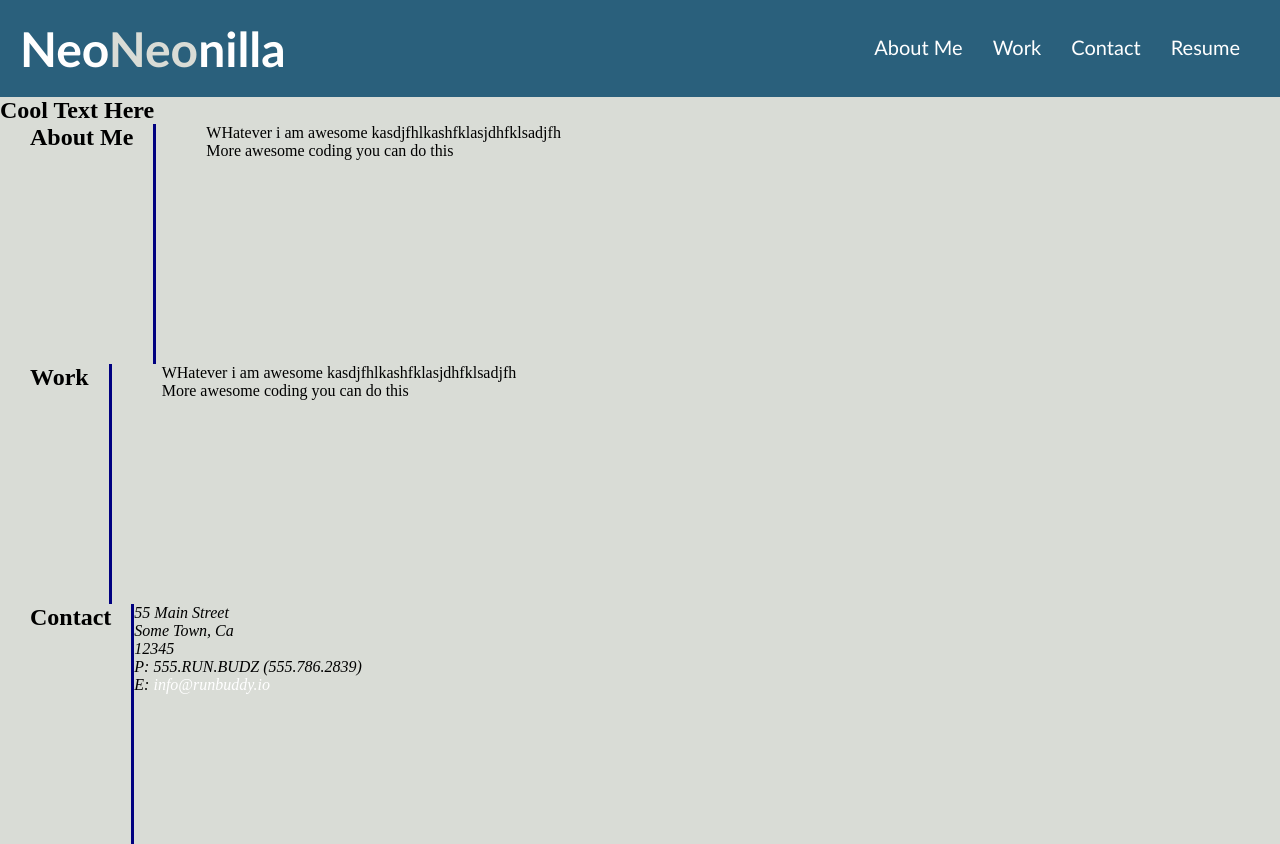
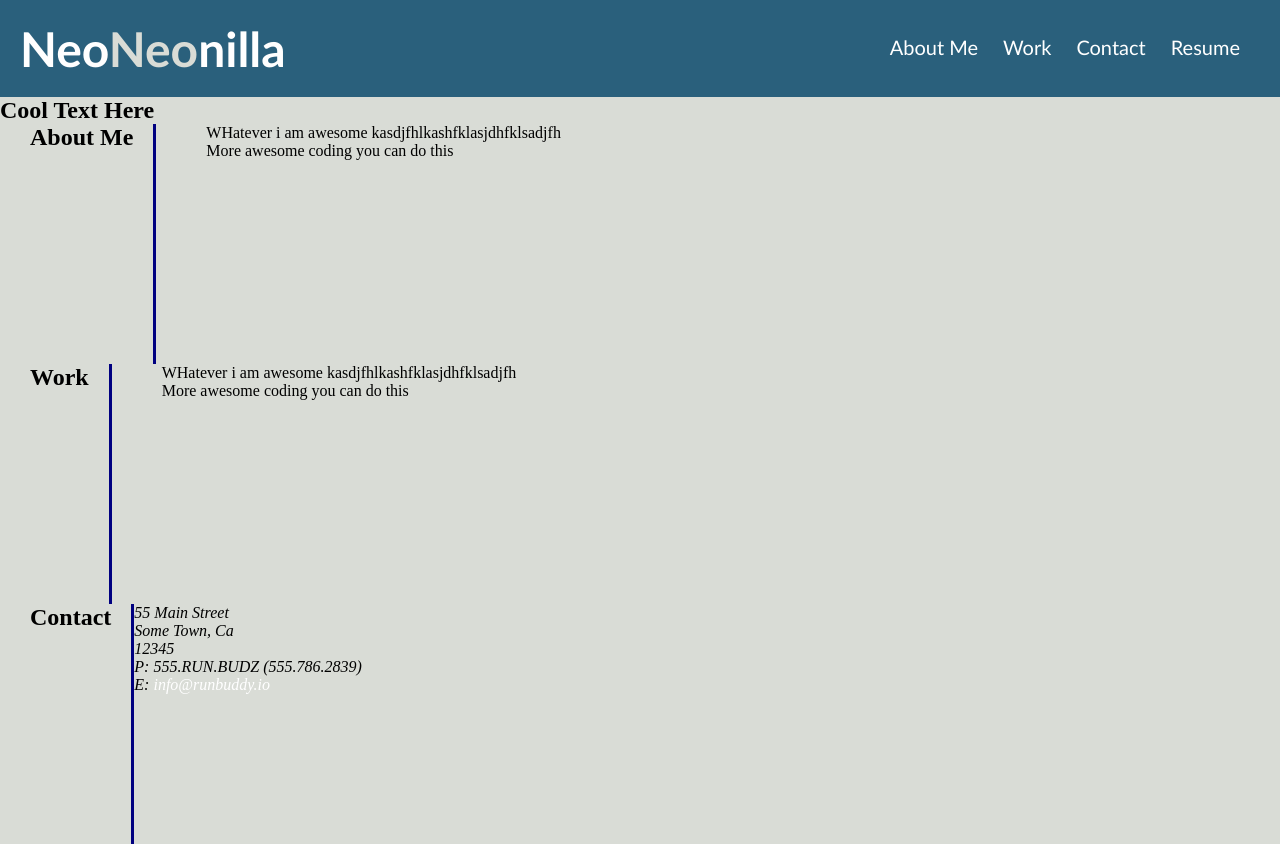
Before and after one commit to NelliaFC/my-neoneonilla-portfolio, a plain HTML site: page index.html in a window 1280 px wide. Drawn offline with Linux system fonts and the light colour scheme.

Commit message:
header nav change; inserted flex

```diff
--- a/style.css
+++ b/style.css
@@ -22,13 +22,25 @@
   header nav div {
     padding-top: 15px;
     margin-right: 20px;
-    float: right;
+    display: flex;
+    justify-content: flex-end;
     font-family: "Gill Sans", "Gill Sans MT", Calibri, "Trebuchet MS", sans-serif;
     font-size: 20px;
   }
   header nav div ul {
+      display: flex;
+      justify-content: space- between;
       list-style-type: none;
+
   }
+
+  header nav div ul li {
+    display: flex;
+    flex-direction: row;
+    margin-left: 2px;
+    flex-wrap: wrap;
+  }
+
   .page-section {
       display: flex;
       flex-direction: row;
```
